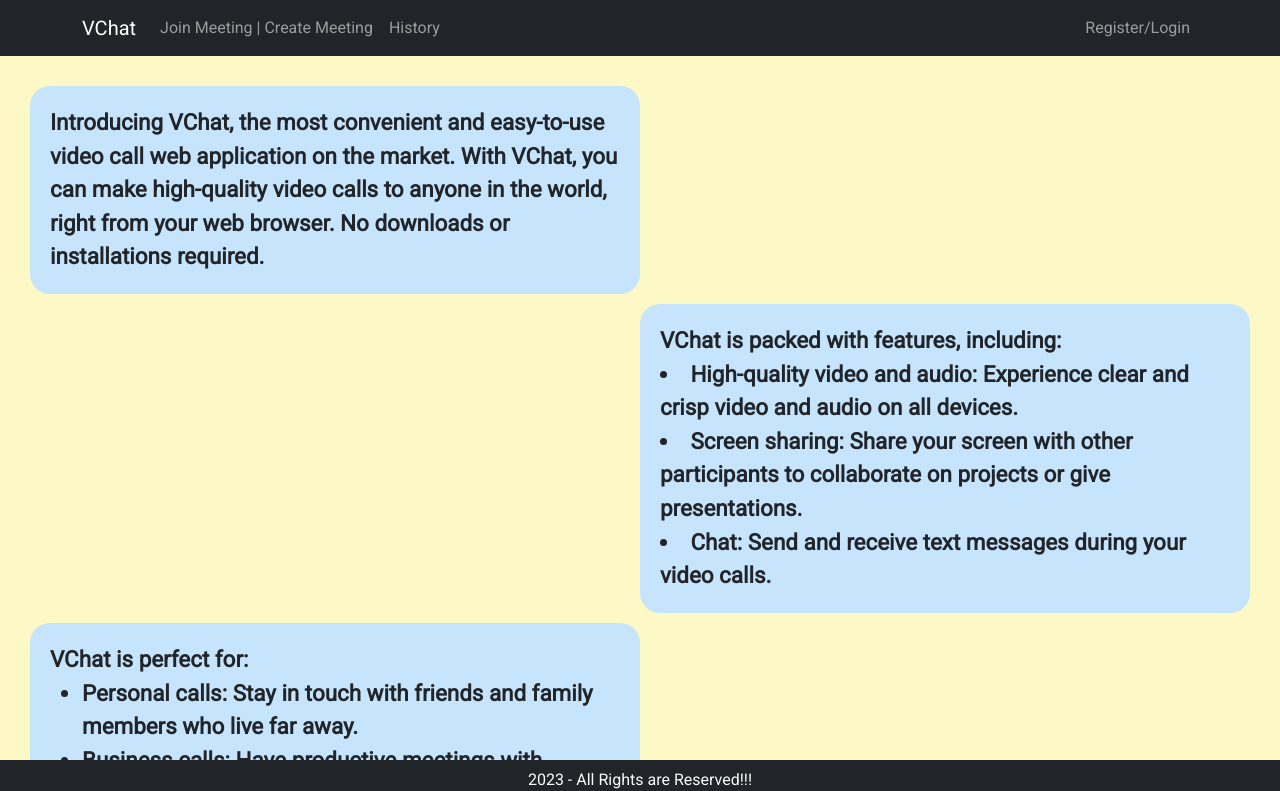
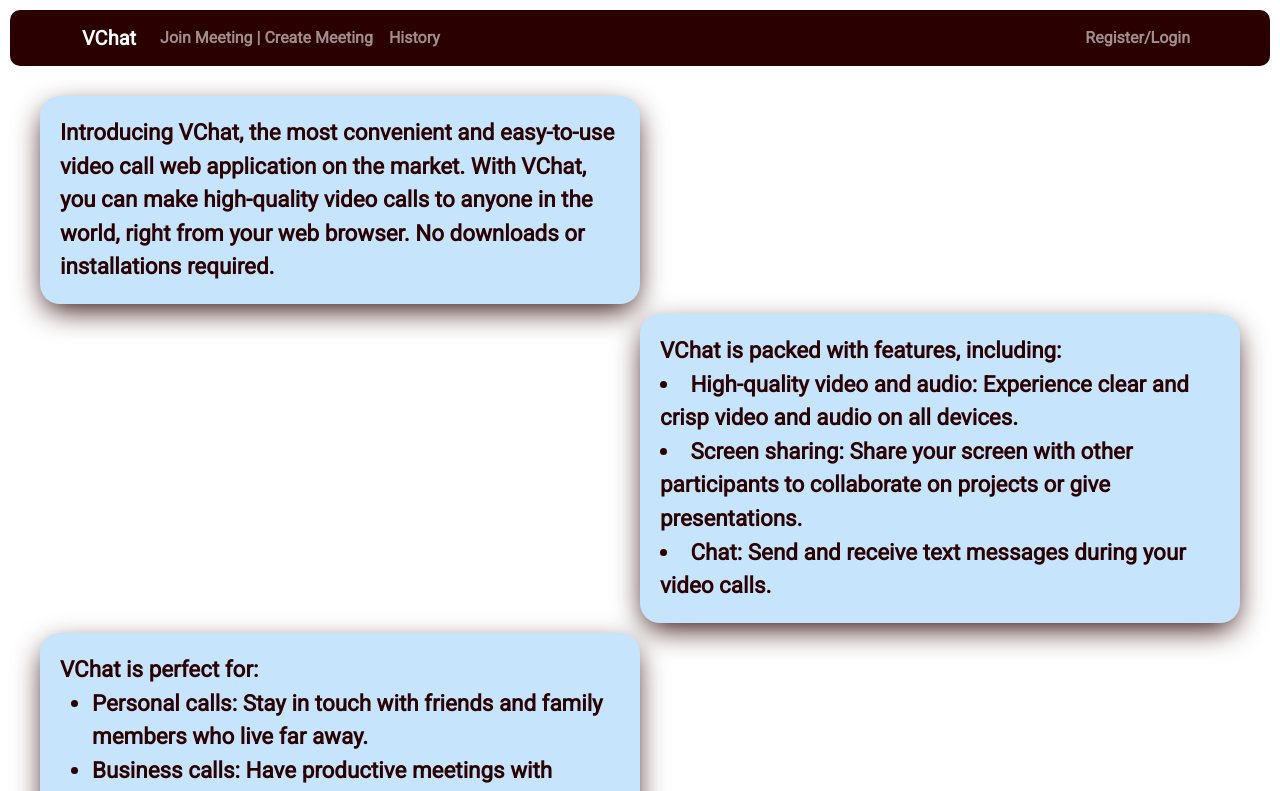
Before and after one commit to ha-rsh20/vzchat, a React (Create React App) app in the folder vzchat-front/: page / in a window 1280 px wide. Shown: the top 791 px of the page. Built offline with nearby package versions, Linux system fonts and the light colour scheme.

Commit message:
ui update

```diff
--- a/vzchat-front/src/App.css
+++ b/vzchat-front/src/App.css
@@ -1,5 +1,7 @@
 .App {
   text-align: center;
+  color: #2b0000;
+  padding: 10px 10px 0px 10px;
 }
 
 .App-logo {
@@ -43,5 +45,5 @@
 
 .history:hover {
   border-radius: 10px;
-  box-shadow: 5px 5px 15px -5px #000;
+  box-shadow: 5px 5px 15px -5px #2b0000;
 }
--- a/vzchat-front/src/App.js
+++ b/vzchat-front/src/App.js
@@ -41,7 +41,6 @@ function App() {
           <Route path="/passwordreset" element={<PasswordReset />} />
           <Route path="/*" element={<NotFound />} />
         </Routes>
-        <Footer />
       </Provider>
     </div>
   );
--- a/vzchat-front/src/mui_style.js
+++ b/vzchat-front/src/mui_style.js
@@ -7,11 +7,22 @@ export const theme = createTheme({
         root: ({ ownerState }) => ({
           ...(ownerState.variant === "contained" &&
             ownerState.color === "primary" && {
-              backgroundColor: "#202020",
+              backgroundColor: "#2b0000",
               color: "#fff",
             }),
         }),
       },
     },
   },
+  palette: {
+    primary: {
+      main: "#02002b",
+      light: "#42a5f5",
+      dark: "#1565c0",
+      contrastText: "#fff",
+    },
+    secondary: {
+      main: "#2b0000",
+    },
+  },
 });
--- a/vzchat-front/src/pages/Footer.js
+++ b/vzchat-front/src/pages/Footer.js
@@ -7,13 +7,10 @@ function Footer() {
   let year = new Date().getFullYear();
   return (
     <div>
-      {console.log()}
       <Navbar fixed="bottom" bg="dark" variant="dark">
-        <Container className="text-center text-muted">
-          <Col lg={12} className="text-center text-light">
-            {year} - All Rights are Reserved!!!
-          </Col>
-        </Container>
+        <div style={{ width: "100%", textAlign: "center", color: "white" }}>
+          {year} - All Rights are Reserved!!!
+        </div>
       </Navbar>
     </div>
   );
--- a/vzchat-front/src/pages/History.js
+++ b/vzchat-front/src/pages/History.js
@@ -128,7 +128,6 @@ function History() {
             <div>
               {currentPosts.map((item) => (
                 <div key={item.id} className="container">
-                  {console.log(item)}
                   <div className="row history">
                     <span style={{ marginTop: -17 }}>
                       <hr />
--- a/vzchat-front/src/pages/NavBar.js
+++ b/vzchat-front/src/pages/NavBar.js
@@ -29,6 +29,11 @@ function NavBar() {
   const userLName = useSelector((state) => state.users.lastname);
   const userEmail = useSelector((state) => state.users.email);
   const userSId = useSelector((state) => state.users.id);
+  const navbar = {
+    fontWeight: 600,
+    borderRadius: 10,
+    backgroundColor: "#2b0000",
+  };
   const dispatch = useDispatch();
 
   const removeSetup = () => {
@@ -82,7 +87,7 @@ function NavBar() {
   };
 
   return (
-    <Navbar bg="dark" variant="dark" expand="lg">
+    <Navbar variant="dark" expand="lg" style={navbar}>
       <Container>
         <Navbar.Brand as={Link} to="/">
           VChat
--- a/vzchat-front/src/pages/Register.js
+++ b/vzchat-front/src/pages/Register.js
@@ -252,7 +252,7 @@ function Register(props) {
         style={{
           padding: "5px",
           borderRadius: "10px",
-          boxShadow: "0px 10px 30px -5px #000",
+          boxShadow: "0px 10px 30px -5px #2b0000",
           minWidth: "300px",
         }}
       >
--- a/vzchat-front/src/pages/home/Home.js
+++ b/vzchat-front/src/pages/home/Home.js
@@ -1,5 +1,4 @@
 import React from "react";
-import img from "../../img.jpg";
 import "./home.css";
 
 function Home() {
--- a/vzchat-front/src/pages/home/Lobby.js
+++ b/vzchat-front/src/pages/home/Lobby.js
@@ -176,12 +176,14 @@ function Lobby() {
               style={{
                 padding: "5px",
                 borderRadius: "10px",
-                boxShadow: "0px 10px 30px -5px #000",
+                boxShadow: "0px 10px 30px -5px #2b0000",
                 minWidth: "250px",
               }}
             >
               <Box>
                 <Tabs
+                  textColor="secondary"
+                  indicatorColor="secondary"
                   value={value}
                   onChange={handleChange}
                   aria-label="wrapped label tabs example"
--- a/vzchat-front/src/pages/home/home.css
+++ b/vzchat-front/src/pages/home/home.css
@@ -7,7 +7,6 @@
   padding-bottom: 60px;
   font-size: 1.4rem;
   font-weight: 700;
-  background-color: #fdf9c7;
 }
 
 .main-block {
@@ -28,6 +27,7 @@ content {
   border-radius: 20px;
   background-color: #c7e4fd;
   text-align: left;
+  box-shadow: 0px 10px 30px -5px #2b0000;
 }
 
 content.image {
--- a/vzchat-front/src/pages/room/index.js
+++ b/vzchat-front/src/pages/room/index.js
@@ -36,7 +36,7 @@ function RoomPage() {
 
   return (
     <div>
-      <div ref={myMeeting} style={{ height: height - 90 }} />
+      <div ref={myMeeting} style={{ height: height - 72 }} />
     </div>
   );
 }
```
Also changed, not shown: vzchat-front/src/img.jpg (deleted).
